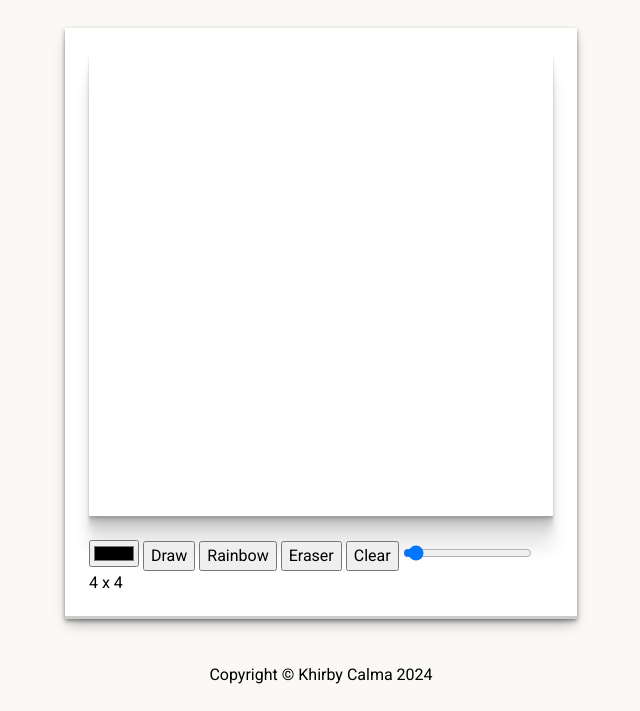
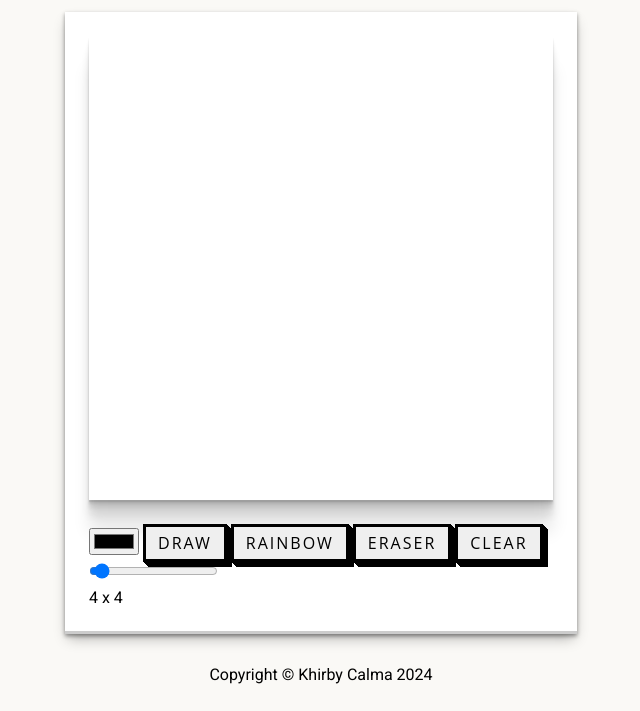
Before and after one commit to KhirbyCalma/Etch-A-Sketch, a plain HTML site: page index.html in a window 1280 px wide. Shown: the part 89-800 px from the top of the page, without its empty margins (319-959 px from the left). Drawn offline with Linux system fonts and the light colour scheme.

Commit message:
Style grid control buttons

```diff
--- a/styles.css
+++ b/styles.css
@@ -71,3 +71,32 @@ section#etch-a-sketch {
     /* disables grid box from being dragged */
     user-select: none;
 }
+
+#etch-a-sketch #grid-controls button {
+  font-family: "Open Sans", sans-serif;
+  font-size: 16px;
+  letter-spacing: 2px;
+  text-decoration: none;
+  text-transform: uppercase;
+  color: #000;
+  cursor: pointer;
+  border: 3px solid;
+  padding: 0.25em 0.5em;
+  box-shadow: 1px 1px 0px 0px, 2px 2px 0px 0px, 3px 3px 0px 0px, 4px 4px 0px 0px, 5px 5px 0px 0px;
+  position: relative;
+  user-select: none;
+  -webkit-user-select: none;
+  touch-action: manipulation;
+}
+
+#etch-a-sketch #grid-controls button:active {
+  box-shadow: 0px 0px 0px 0px;
+  top: 5px;
+  left: 5px;
+}
+
+@media (min-width: 768px) {
+    #etch-a-sketch #grid-controls button {
+        padding: 0.25em 0.75em;
+    }
+}
```
